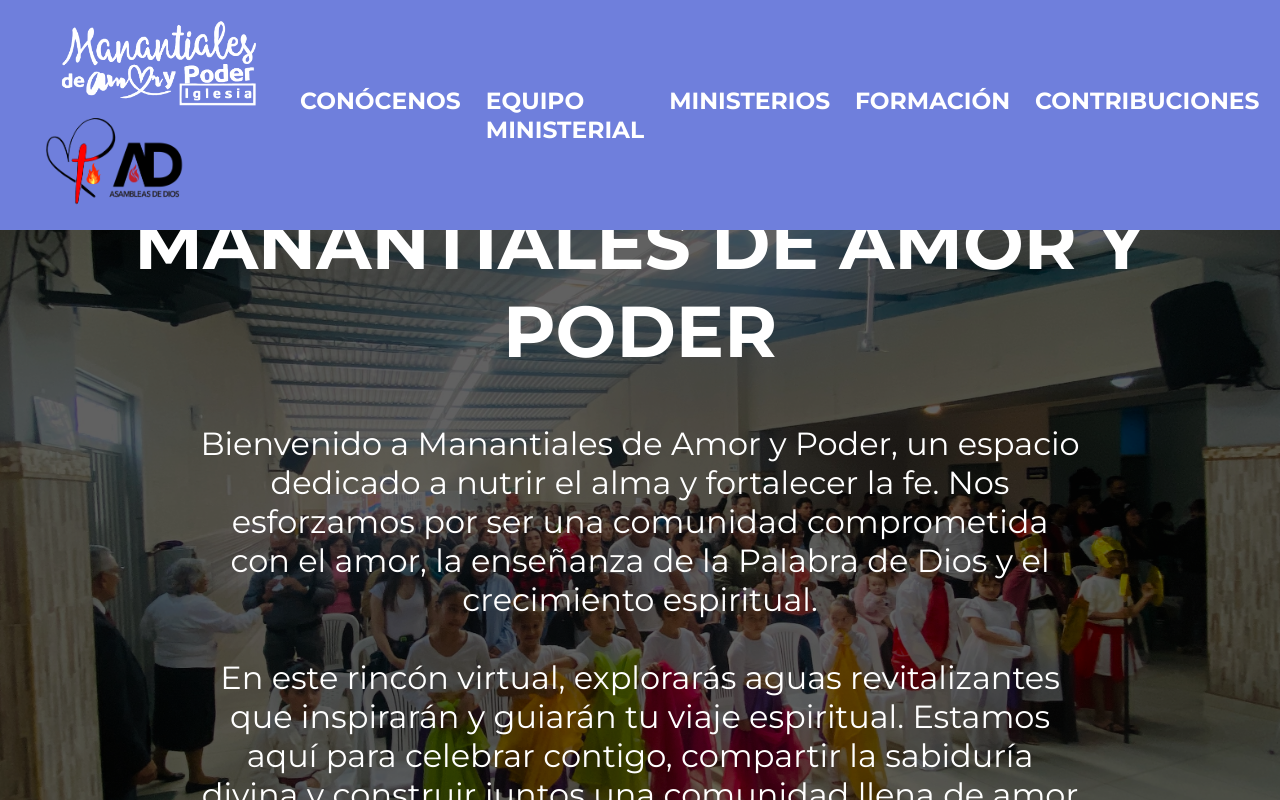
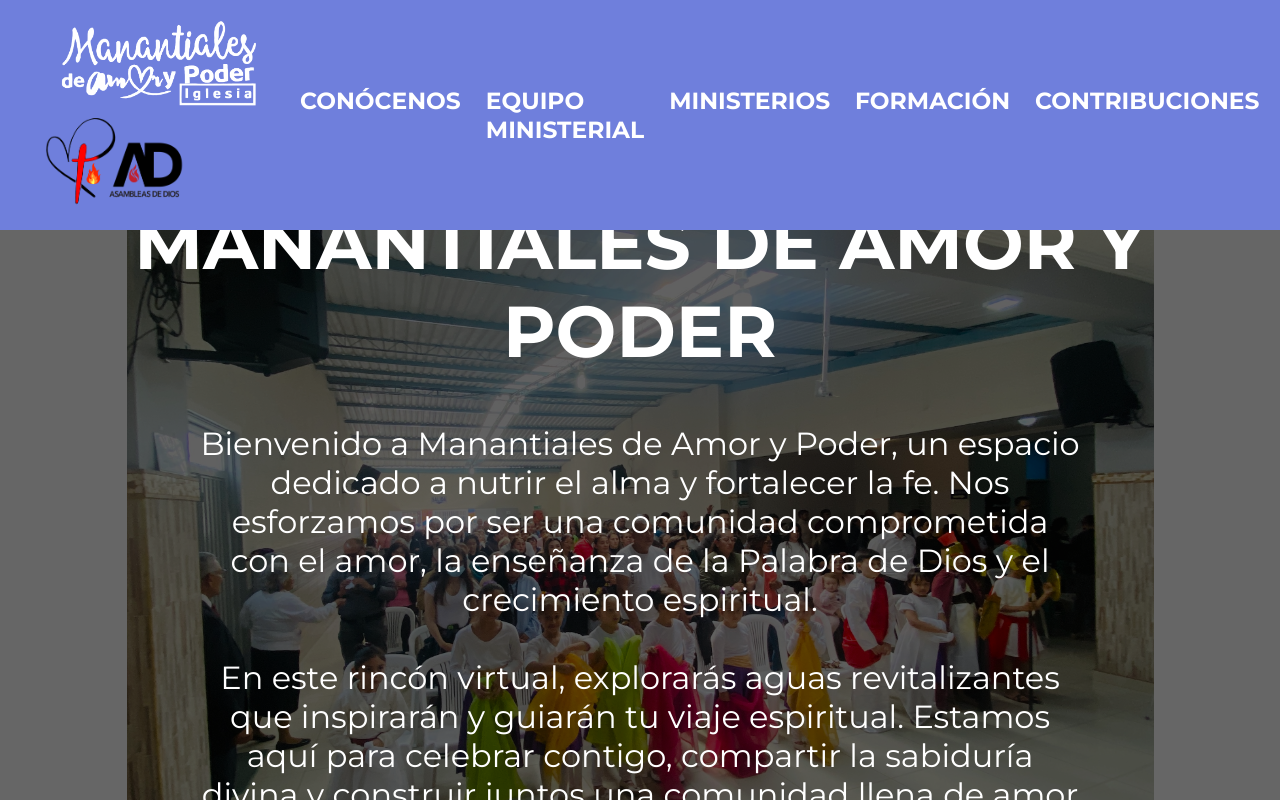
Before and after one commit to CarlosMayaDev/manantiales, a React (Create React App) app: page /conocenos in a window 1280 px wide. Shown: the top 800 px of the page. Built offline with nearby package versions, Linux system fonts and the light colour scheme.

Commit message:
Escuelas de formacion y crecimiento

```diff
--- a/src/views/Conocenos.module.css
+++ b/src/views/Conocenos.module.css
@@ -18,9 +18,9 @@
     width: 100%;
     height: 100%;
     background-image: url('../assets/IMG_1124\ 2.jpg');
-    background-size: cover;
+    background-size: contain;
     background-repeat: no-repeat;
-    background-position: center;
+    background-position: top;
     z-index: -1;
 }
 
--- a/src/views/Formacion.jsx
+++ b/src/views/Formacion.jsx
@@ -5,7 +5,7 @@ const Formacion = () => {
     return (
         <>
             <div className={styles.imageContainer}>
-                <h1 className={styles.h1}>FORMACIÓN</h1>
+                <h1 className={styles.h1}>ESCUELAS DE FORMACIÓN Y CRECIMIENTO</h1>
                     <h2 className={styles.h2}>
                         Descubre nuestras escuelas y programas de formación
                     </h2>
```
